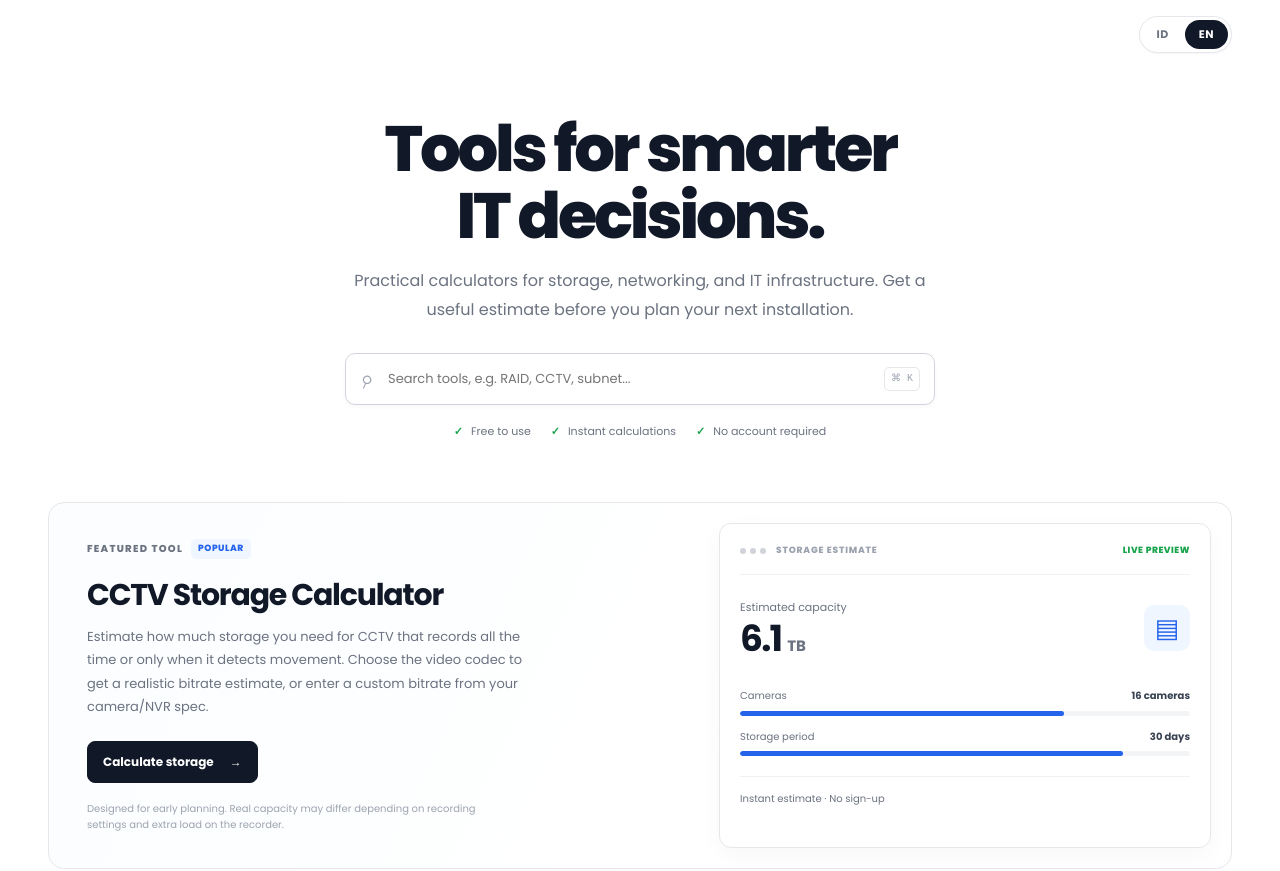
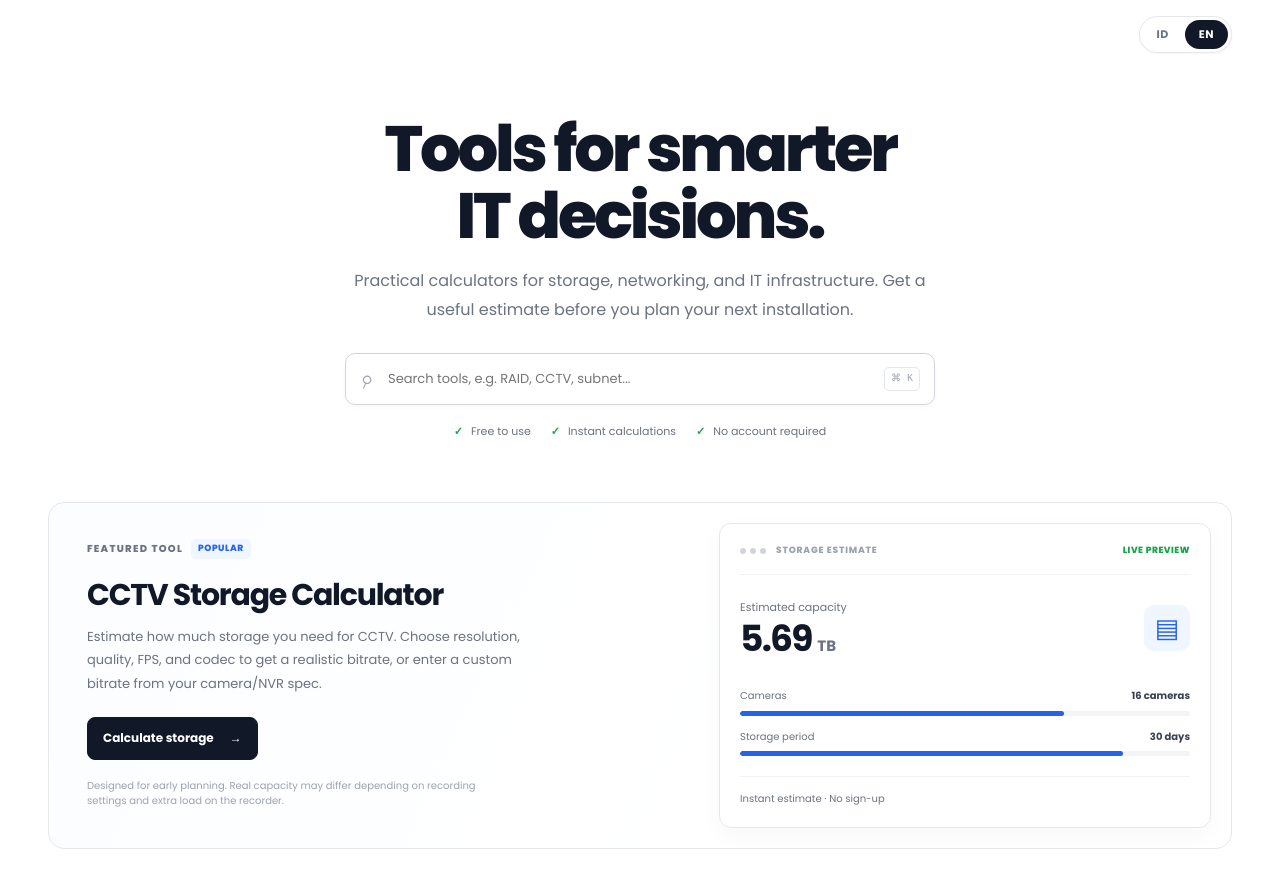
Before and after one commit to zashshidqy/asatechid-tools, a plain HTML site: page index.html in a window 1280 px wide. Shown: the top 871 px of the page. Drawn offline with Linux system fonts and the light colour scheme.

Commit message:
update kalkulator kamera

```diff
--- a/index.html
+++ b/index.html
@@ -11,7 +11,7 @@
 <body style="margin:0;padding:0 16px;">
 <!--
 AsaTechID Tools Hub — Elementor Custom HTML
-Version: 2.4.0 (CCTV codec MJPEG/H.264/H.265)
+Version: 2.5.0 (CCTV resolution/quality/FPS/codec)
 Paste into Elementor > Custom HTML widget.
 -->
 <div id="asatechid-tools" class="ati">
@@ -327,6 +327,9 @@ Paste into Elementor > Custom HTML widget.
   const OPT_NEEDS=[["mixed",{en:"General IT + networking",id:"TI umum + jaringan"}],["storage",{en:"Server / storage",id:"Server / penyimpanan"}],["cctv",{en:"CCTV / monitoring",id:"CCTV / pemantauan"}],["wifi",{en:"Wi-Fi / wireless",id:"Wi-Fi / nirkabel"}],["backup",{en:"Backup / recovery after a disaster",id:"Backup / pemulihan setelah musibah"}]];
   const OPT_CRIT=[["low",{en:"Normal",id:"Biasa"}],["medium",{en:"Important for business",id:"Penting untuk bisnis"}],["high",{en:"Very important",id:"Sangat penting"}]];
   const OPT_CODEC=[["mjpeg",{en:"MJPEG (no temporal compression)",id:"MJPEG (tanpa kompresi temporal)"}],["h264",{en:"H.264 / AVC",id:"H.264 / AVC"}],["h265",{en:"H.265 / HEVC",id:"H.265 / HEVC"}],["custom",{en:"Custom bitrate",id:"Bitrate kustom"}]];
+  const OPT_RES=[["720p",{en:"720p (1280×720)",id:"720p (1280×720)"}],["1080p",{en:"1080p (1920×1080)",id:"1080p (1920×1080)"}],["2k",{en:"2K / QHD (2560×1440)",id:"2K / QHD (2560×1440)"}],["4k",{en:"4K / UHD (3840×2160)",id:"4K / UHD (3840×2160)"}]];
+  const OPT_QUALITY=[["low",{en:"Low",id:"Rendah"}],["medium",{en:"Medium",id:"Sedang"}],["high",{en:"High",id:"Tinggi"}]];
+  const OPT_FPS=[["15",{en:"15 FPS",id:"15 FPS"}],["20",{en:"20 FPS",id:"20 FPS"}],["25",{en:"25 FPS",id:"25 FPS"}],["30",{en:"30 FPS",id:"30 FPS"}]];
   function findOpt(list,val){const o=list.find(x=>String(x[0])===String(val));return o?p(o[1]):String(val);}
 
   /* ---------- tool definitions ---------- */
@@ -334,20 +337,27 @@ Paste into Elementor > Custom HTML widget.
     cctv:{category:"storage",icon:"▤",search:"cctv storage surveillance hdd camera retention kamera pengawasan penyimpanan",
       openLabel:{en:"Open calculator",id:"Buka kalkulator"},
       title:{en:"CCTV Storage Calculator",id:"Kalkulator Penyimpanan CCTV"},
-      desc:{en:"Estimate how much storage you need for CCTV that records all the time or only when it detects movement. Choose the video codec to get a realistic bitrate estimate, or enter a custom bitrate from your camera/NVR spec.",
-            id:"Perkiraan ruang penyimpanan untuk rekaman CCTV terus-menerus atau hanya saat ada gerakan. Pilih kodek video untuk mendapatkan estimasi bitrate realistis, atau isi bitrate kustom dari spesifikasi kamera/NVR Anda."},
+      desc:{en:"Estimate how much storage you need for CCTV. Choose resolution, quality, FPS, and codec to get a realistic bitrate, or enter a custom bitrate from your camera/NVR spec.",
+            id:"Perkiraan ruang penyimpanan untuk CCTV. Pilih resolusi, kualitas, FPS, dan kodek untuk mendapatkan bitrate realistis, atau isi bitrate kustom dari spesifikasi kamera/NVR Anda."},
       fields:[
         {id:"cameras",type:"number",value:16,min:1,max:10000,step:1,label:{en:"Number of cameras",id:"Jumlah kamera"},unit:{en:"cameras",id:"kamera"}},
-        {id:"codec",type:"select",value:"h264",options:OPT_CODEC,label:{en:"Video codec / compression",id:"Kodek video / kompresi"},help:{en:"Typical bitrate for 1080p30: MJPEG ~20 Mbps, H.264 ~4 Mbps, H.265 ~2 Mbps. Adjust for your resolution/FPS.",id:"Bitrate khas 1080p30: MJPEG ~20 Mbps, H.264 ~4 Mbps, H.265 ~2 Mbps. Sesuaikan untuk resolusi/FPS Anda."}},
-        {id:"bitrate",type:"number",value:4,min:.1,max:1000,step:.1,label:{en:"Average data rate per camera",id:"Kecepatan data rata-rata per kamera"},unit:{en:"Mbps",id:"Mbps"},help:{en:"Use the average data rate from your camera/NVR spec. This overrides the codec preset.",id:"Gunakan kecepatan data rata-rata dari spesifikasi kamera/NVR. Ini mengeset ulang preset kodek."}},
+        {id:"resolution",type:"select",value:"1080p",options:OPT_RES,label:{en:"Resolution",id:"Resolusi"},help:{en:"Higher resolution needs more bandwidth.",id:"Resolusi lebih tinggi butuh bandwidth lebih besar."}},
+        {id:"quality",type:"select",value:"medium",options:OPT_QUALITY,label:{en:"Image quality",id:"Kualitas gambar"},help:{en:"Higher quality = higher bitrate.",id:"Kualitas lebih tinggi = bitrate lebih besar."}},
+        {id:"fps",type:"select",value:"25",options:OPT_FPS,label:{en:"Frame rate (FPS)",id:"Frame rate (FPS)"},help:{en:"Frames per second. More FPS = more data.",id:"Frame per detik. FPS lebih banyak = data lebih banyak."}},
+        {id:"codec",type:"select",value:"h264",options:OPT_CODEC,label:{en:"Video codec / compression",id:"Kodek video / kompresi"},help:{en:"Compression efficiency: MJPEG (none) > H.264 > H.265 (best).",id:"Efisiensi kompresi: MJPEG (tidak ada) > H.264 > H.265 (terbaik)."}},
+        {id:"bitrate",type:"number",value:0,min:0,max:1000,step:.1,label:{en:"Custom bitrate per camera (0 = auto)",id:"Bitrate kustom per kamera (0 = otomatis)"},unit:{en:"Mbps",id:"Mbps"},help:{en:"Leave 0 to auto-calculate from resolution/quality/FPS/codec. Enter a value to override.",id:"Kosongkan 0 untuk hitung otomatis dari resolusi/kualitas/FPS/kodek. Isi nilai untuk override."}},
         {adv:true,id:"hours",type:"number",value:24,min:.1,max:24,step:.5,label:{en:"Recording hours per day",id:"Jam merekam per hari"},unit:{en:"hours/day",id:"jam/hari"}},
         {id:"days",type:"number",value:30,min:1,max:3650,step:1,label:{en:"Storage period",id:"Lama penyimpanan"},unit:{en:"days",id:"hari"}},
         {adv:true,id:"reserve",type:"number",value:15,min:0,max:80,step:1,label:{en:"Capacity reserve",id:"Cadangan kapasitas"},unit:{en:"%",id:"%"}},
         {adv:true,id:"motion",type:"number",value:100,min:1,max:100,step:1,label:{en:"Share of time recording",id:"Persentase waktu merekam"},unit:{en:"%",id:"%"},help:{en:"Recording all the time = 100%. Movement-only recording is usually lower and depends on the scene.",id:"Rekaman terus-menerus = 100%. Rekaman hanya saat ada gerakan biasanya lebih sedikit, tergantung situasi."}}
       ],
       calc:v=>{
+        const resMap={"720p":1,"1080p":2.25,"2k":4,"4k":9};
+        const qualMap={low:0.6,medium:1,high:1.6};
+        const fpsMap={15:0.5,20:0.67,25:0.83,30:1};
         const codecMap={mjpeg:1,h264:0.25,h265:0.15,custom:1};
-        const effBitrate=(v.codec==="custom"?v.bitrate:(v.bitrate*codecMap[v.codec]));
+        const baseBitrate=resMap[v.resolution]*qualMap[v.quality]*fpsMap[v.fps]*2.0;
+        const effBitrate=v.bitrate>0?v.bitrate:baseBitrate*codecMap[v.codec];
         const raw=v.cameras*effBitrate*3600*v.hours*v.days/8/1e6*(v.motion/100);
         const total=raw/(1-v.reserve/100);
         return result(fmt(total)+" TB",
@@ -357,8 +367,8 @@ Paste into Elementor > Custom HTML widget.
            [{en:"Approx. number of 8 TB disks",id:"Perkiraan jumlah disk 8 TB"},Math.ceil(total/8)+" "+(lang==="id"?"disk":"drives")],
            [{en:"Effective bitrate per camera",id:"Bitrate efektif per kamera"},fmt(effBitrate)+" Mbps"],
            [{en:"Total camera data rate",id:"Total kecepatan data kamera"},fmt(v.cameras*effBitrate)+" Mbps"]],
-          {en:"Uses decimal TB (1 TB = 1,000,000,000,000 bytes). Extra load on the recorder, audio, variable bitrate, RAID, and manufacturer formatting can change usable capacity. Actual bitrate depends on scene complexity, resolution, FPS, and VBR/CBR settings.",
-           id:"Menggunakan TB desimal (1 TB = 1.000.000.000.000 byte). Beban tambahan pada alat perekam, audio, bitrate variabel, RAID, dan format pabrikan dapat mengubah kapasitas yang bisa dipakai. Bitrate aktual bergantung pada kompleksitas scene, resolusi, FPS, dan pengaturan VBR/CBR."});}},
+          {en:"Uses decimal TB (1 TB = 1,000,000,000,000 bytes). Extra load on the recorder, audio, variable bitrate, RAID, and manufacturer formatting can change usable capacity. Auto bitrate based on typical H.264 1080p30 Medium ≈ 4 Mbps reference.",
+           id:"Menggunakan TB desimal (1 TB = 1.000.000.000.000 byte). Beban tambahan pada alat perekam, audio, bitrate variabel, RAID, dan format pabrikan dapat mengubah kapasitas yang bisa dipakai. Bitrate otomatis berbasis referensi H.264 1080p30 Medium ≈ 4 Mbps."});}},
 
     raid:{category:"storage",icon:"▦",search:"raid disk array usable capacity redundancy disk array kapasitas",
       openLabel:{en:"Open calculator",id:"Buka kalkulator"},
```
Also changed, not shown: wordpress-custom-html.html (+18 -8 lines).
